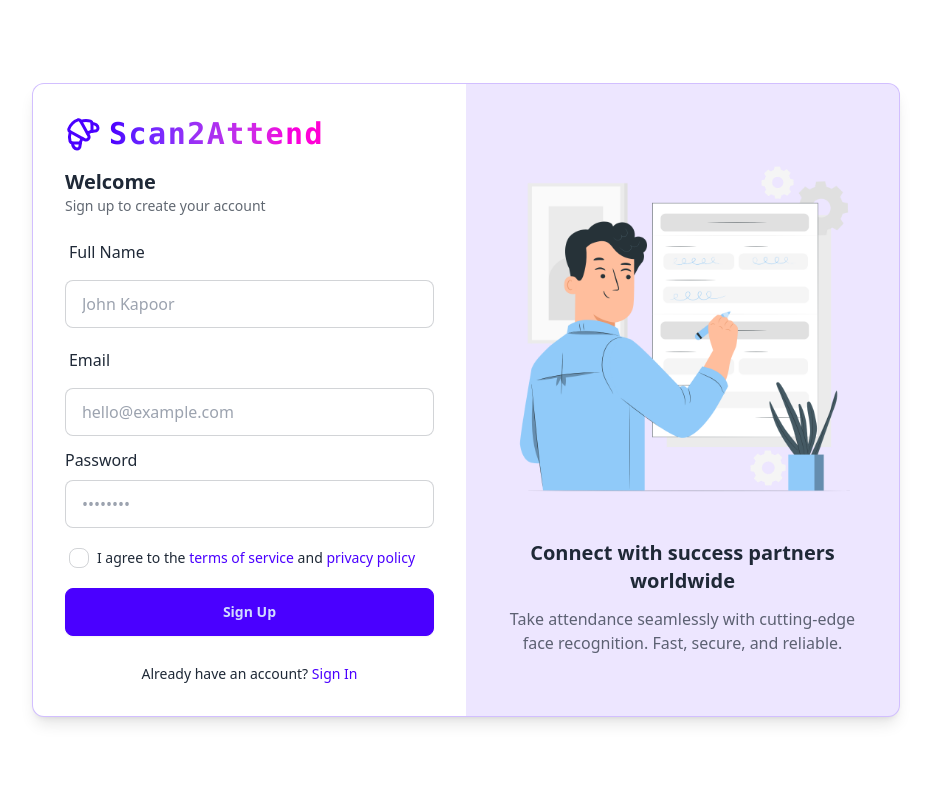
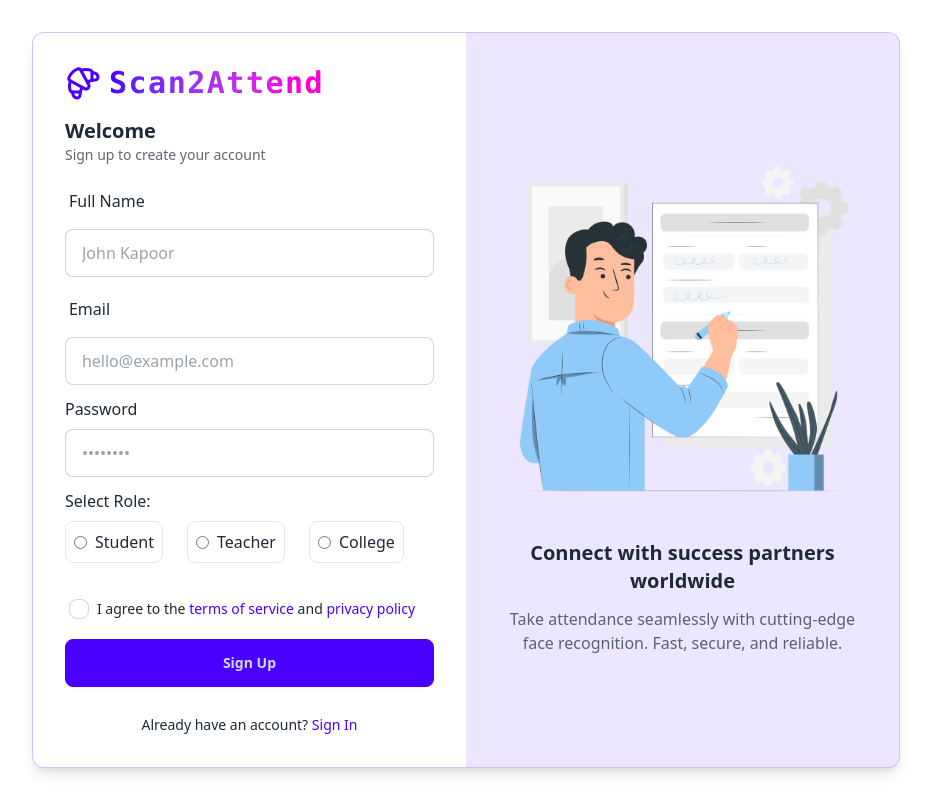
Before and after one commit to amandeeep/Scan2Attend, a React (Vite) app in the folder frontend/Scan2Attend/: page /signup in a window 1280 px wide. Shown: the whole page, without its empty margins (174-1105 px from the left). Built offline with nearby package versions, Linux system fonts and the light colour scheme; no server answers.

Commit message:
add role in frontend

```diff
--- a/frontend/Scan2Attend/src/AuthPages/LoginPage.jsx
+++ b/frontend/Scan2Attend/src/AuthPages/LoginPage.jsx
@@ -1,26 +1,49 @@
-import React, { useState } from 'react'
+import React, { useState, useEffect } from 'react'
 import { Croissant, ShipWheel } from 'lucide-react';
 import {Link, useNavigate} from 'react-router-dom'
 import { login } from '../lib/api';
 import img from '../Images/BoyAtten.png'
 import google from '../Images/GoogleLogo.png'
-import {useDispatch} from 'react-redux'
+import {useDispatch, useSelector} from 'react-redux'
 import {addUser} from '../store/userSlice'
+import { setAuth, setOnboard } from '../store/authSlice';
+import { profile } from '../lib/api';
 
 const LoginPage = () => {
     // const [email, setEmail] = useState("");
     // const [password, setPassword] = useState("")
     // const [isLogging, setIsLogging] = useState("") // create a hook to setlogin letter on imp!!!!
-
     const [loginData, setLoginData] = useState({
         email:"",
         password: "",
+        role: '',
         // isLogging: ""
     })
     const navigate = useNavigate();
     const dispatch = useDispatch();
     const [isPending, setIsPending] = useState(null);
     const [error, setError] = useState(false);
+    const user = useSelector((store) => (store.user))
+    const board = useSelector((store) => (store.auth))
+    useEffect(() =>{
+       const fetch = async () => {
+        try{
+            const res = await profile();
+            console.log(res);
+            dispatch(addUser(res.user));
+            dispatch(setOnboard(true));
+            dispatch(setAuth(true))
+        }catch(err){
+            console.log("error in useEffect of login page "+err.message);
+        }
+
+
+       }
+       fetch()
+    },[])
+    // console.log("user store "+ user.isOnboard)
+    // console.log("auth store "+ auth.setAuth)
+    // console.log("board store "+ auth.setOnboard)
 
     const handleLogin = async (e) => {
     e.preventDefault();
@@ -28,7 +51,9 @@ const LoginPage = () => {
         setIsPending(true);
         const res = await login(loginData);
         dispatch(addUser(res));
-        navigate("/college/dashboard");
+        dispatch(setAuth(true));
+        dispatch(setOnboard(true));
+        //navigate("/student/onboard");
     } catch (error) {
         console.error("Login failed:", error.message);
         setError(error.response?.data?.message || "Login failed");
@@ -72,6 +97,29 @@ const LoginPage = () => {
                                     <p className="text-sm opacity-70">
                                     Sign in to your account
                                     </p>
+                                </div>
+
+                                {/* Select role */}
+
+                                <div className="mb-4">
+                                <span className="text-base font-medium">Select Role:</span>
+                                <div className="flex gap-6 mt-2">
+                                    {["student", "teacher", "college"].map((role) => (
+                                    <label key={role} className="cursor-pointer flex items-center gap-2 rounded-lg border p-2">
+                                        <input
+                                        type="radio"
+                                        name="role"
+                                        value={role}
+                                        checked={loginData.role === role}
+                                        onChange={(e) =>
+                                            setLoginData({ ...loginData, role: e.target.value })
+                                        }
+                                        required
+                                        />
+                                        {role.charAt(0).toUpperCase() + role.slice(1)}
+                                    </label>
+                                    ))}
+                                </div>
                                 </div>
 
                                 {/* this is email field */}
--- a/frontend/Scan2Attend/src/AuthPages/SignUpPage.jsx
+++ b/frontend/Scan2Attend/src/AuthPages/SignUpPage.jsx
@@ -14,7 +14,8 @@ const SignUpPage = () => {
     const [signupData, setSignupData] = useState({
         fullName: "",
         email: "",
-        password: ""
+        password: "",
+        role: ''
     })
     const [isPending, setIsPending] = useState(false);
     const [error, setError] = useState(null);
@@ -39,7 +40,7 @@ const SignUpPage = () => {
   return (
     <div >
 
-        <div className='h-screen flex items-center justify-center p-4 sm:p-6 md:p-8' >
+        <div className='min-h-screen flex items-center justify-center p-4 sm:p-6 md:p-8 bg-base-100' >
             {/* RightSide form section */}
             <div>
                 <div className='border border-primary/25 flex flex-col lg:flex-row w-full max-w-5xl mx-auto bg-base-100 rounded-xl shadow-lg overflow-hidden'>
@@ -102,6 +103,29 @@ const SignUpPage = () => {
                                         </label>
                                         <input type="password" placeholder='••••••••' className=' input input-bordered w-full' value={signupData.password} onChange={(e) => setSignupData({...signupData, password:e.target.value}) } required />
 
+                                    </div>
+
+                                    {/* select role */}
+
+                                    <div className="mb-4">
+                                    <span className="text-base font-medium">Select Role:</span>
+                                    <div className="flex gap-6 mt-2">
+                                        {["student", "teacher", "college"].map((role) => (
+                                        <label key={role} className="cursor-pointer flex items-center gap-2 rounded-lg border p-2 hover-translate-z">
+                                            <input
+                                            type="radio"
+                                            name="role"
+                                            value={role}
+                                            checked={signupData.role === role}
+                                            onChange={(e) =>
+                                                setSignupData({ ...signupData, role: e.target.value })
+                                            }
+                                            required
+                                            />
+                                            {role.charAt(0).toUpperCase() + role.slice(1)}
+                                        </label>
+                                        ))}
+                                    </div>
                                     </div>
 
                                     {/* this is terms and condition field */}
```
